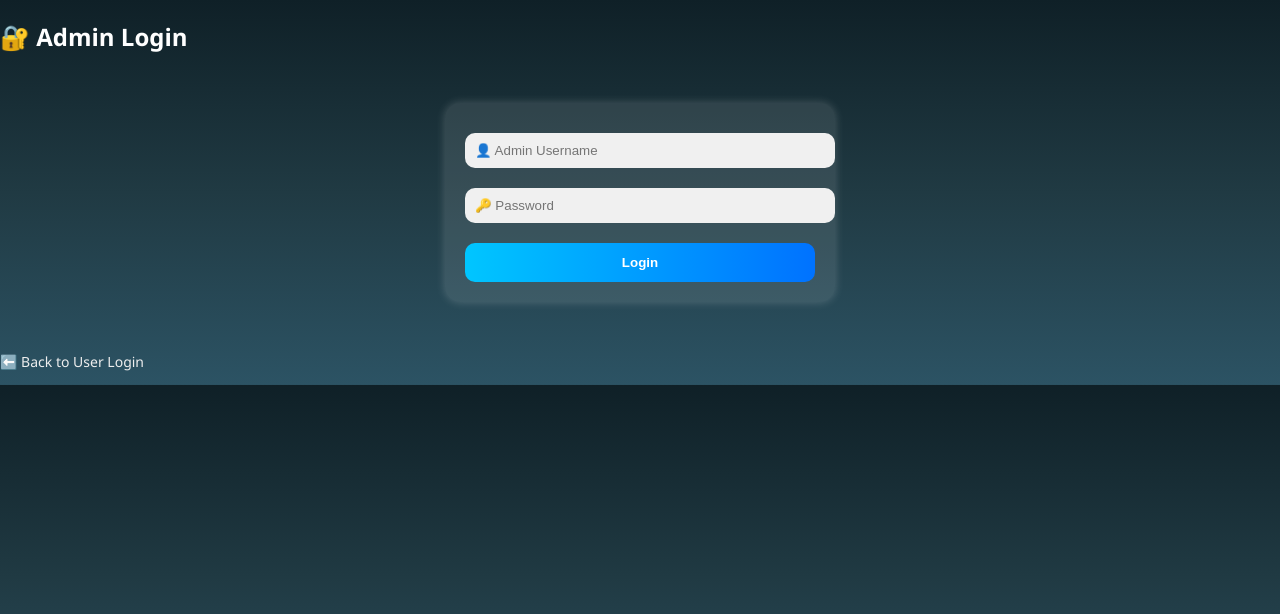
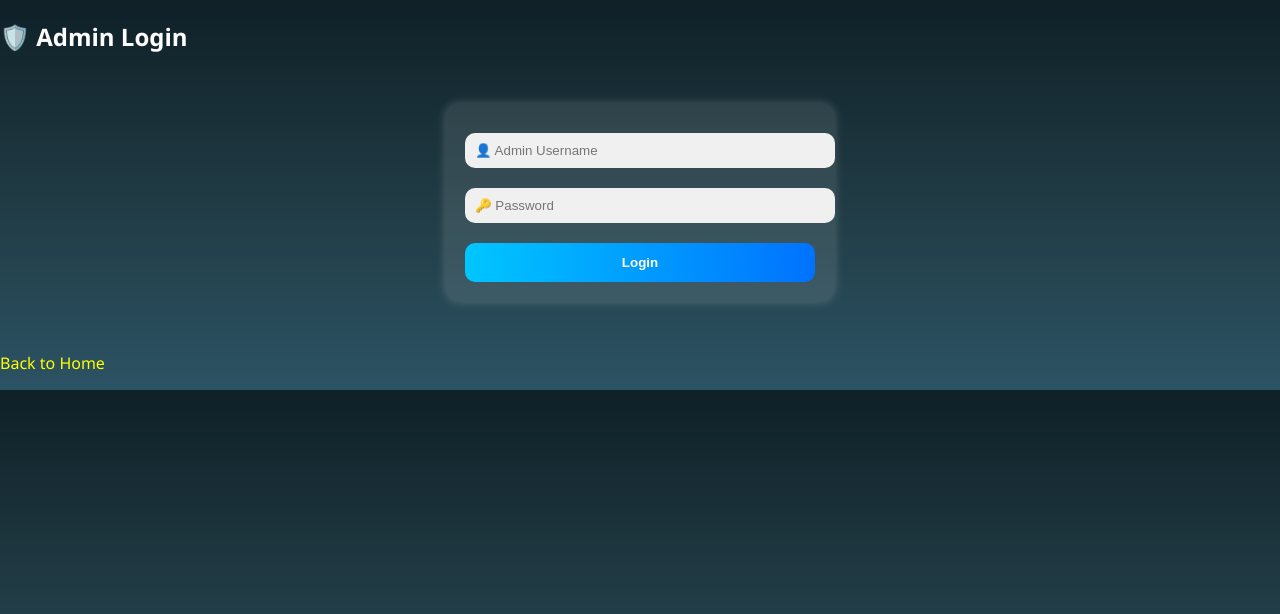
Before and after one commit to abdullahasad491326/SMS_Web_App, a Flask app: page /admin_ in a window 1280 px wide. Shown: the top 614 px of the page. Run offline with Flask 3, Linux system fonts and the light colour scheme.

Commit message:
Update admin_login.html

```diff
--- a/app/templates/admin_login.html
+++ b/app/templates/admin_login.html
@@ -2,27 +2,25 @@
 <html lang="en">
 <head>
   <meta charset="UTF-8" />
-  <title>Admin Login - SMS Panel</title>
-  <meta name="viewport" content="width=device-width, initial-scale=1.0" />
+  <title>Admin Login - SMS App</title>
+  <meta name="viewport" content="width=device-width, initial-scale=1.0">
   <link rel="stylesheet" href="{{ url_for('static', filename='style.css') }}">
 </head>
 <body>
   <div class="card-container">
     <div class="glass-card">
-      <h2>🔐 Admin Login</h2>
+      <h2>🛡️ Admin Login</h2>
       {% with messages = get_flashed_messages() %}
         {% if messages %}
           <div class="flash">{{ messages[0] }}</div>
         {% endif %}
       {% endwith %}
-      <form method="POST" action="/admin_login">
+      <form action="/admin_login" method="POST">
         <input type="text" name="username" placeholder="👤 Admin Username" required>
         <input type="password" name="password" placeholder="🔑 Password" required>
         <button type="submit">Login</button>
       </form>
-      <p style="margin-top: 15px; font-size: 14px;">
-        ⬅️ <a href="/login" style="color: #eee;">Back to User Login</a>
-      </p>
+      <p><a href="/">Back to Home</a></p>
     </div>
   </div>
 </body>
```
